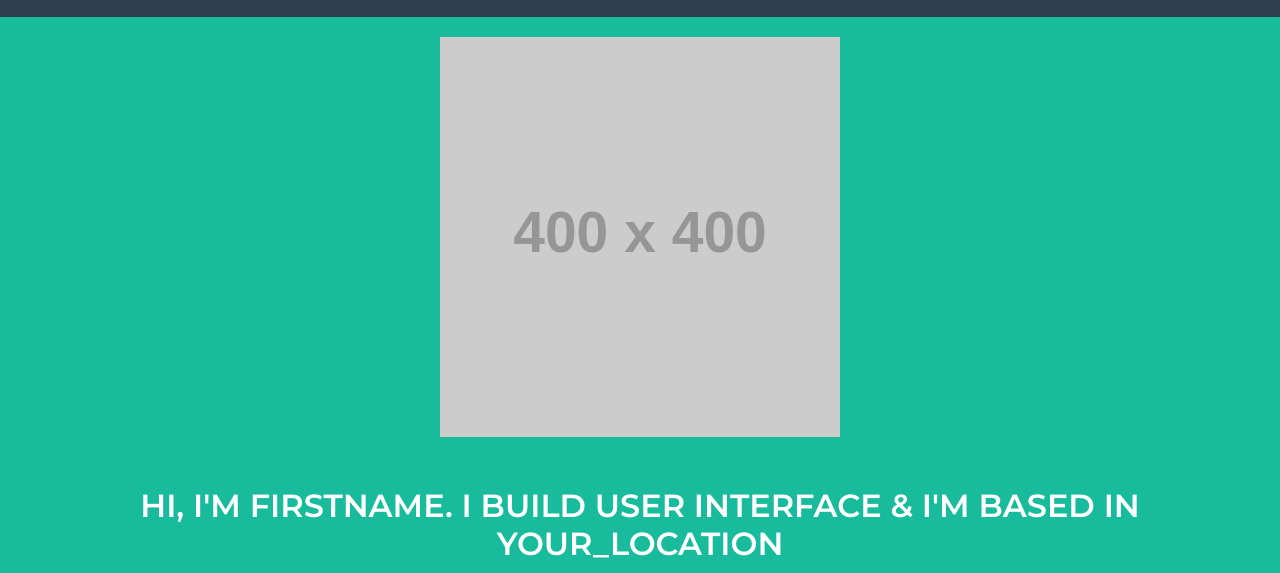
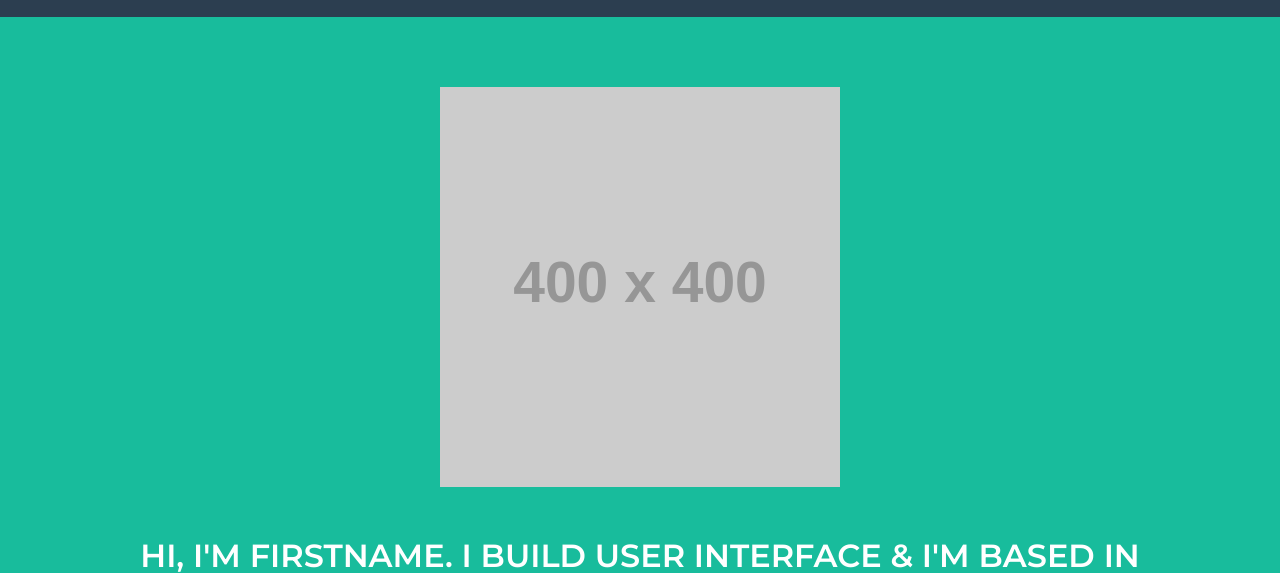
Before and after one commit to SujonHera/For_Kaniz_Mam, a plain HTML site: page index.html in a window 1280 px wide. Shown: the part 63-636 px from the top of the page. Drawn offline with nearby package versions, Linux system fonts and the light colour scheme; placeholder pictures from the web are drawn by us.

Commit message:
add some design

```diff
--- a/css/style.css
+++ b/css/style.css
@@ -42,7 +42,7 @@ header {
 
 .home-section-img img {
 
-    margin-top: 100px;
+    margin-top: 150px;
     margin-bottom: 50px;
 
 }
```
